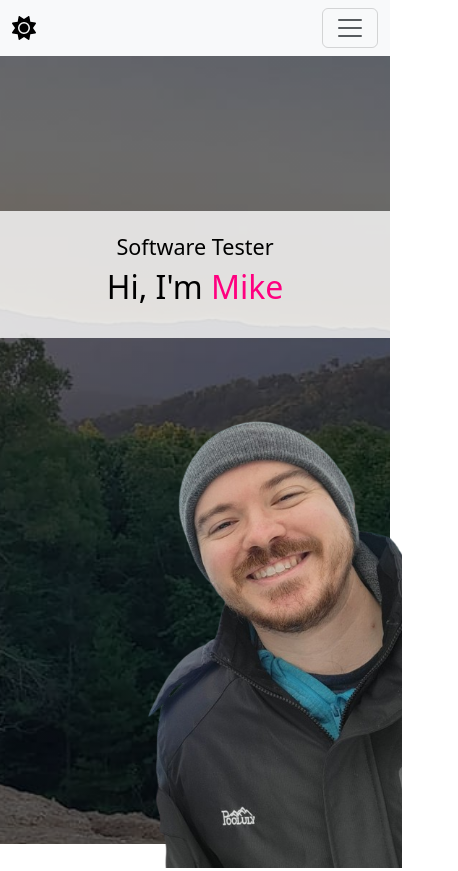
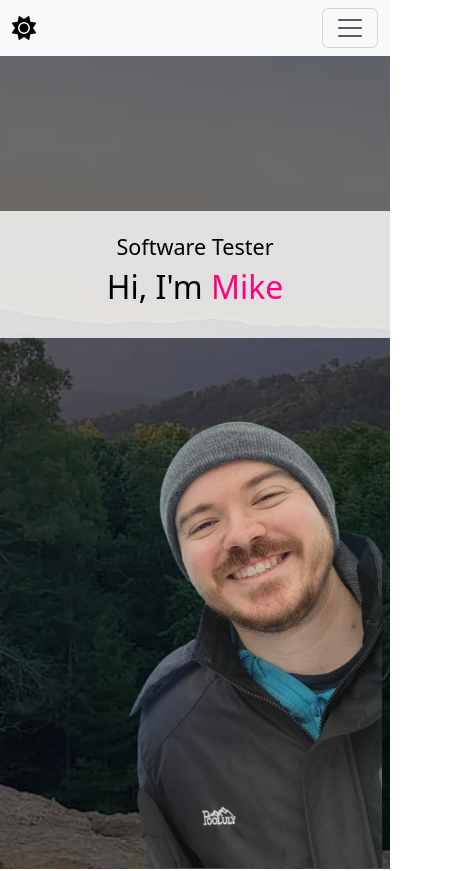
Before and after one commit to Tishinator/Tishinator.github.io, a React (Create React App) app in the folder user-page/: page / in a window 390 px wide. Shown: the top 871 px of the page, 458 px wide, since content can reach past the window. Before the commit the page ends 844 px from the top, so only its background shows below. Built offline with nearby package versions, Linux system fonts and the light colour scheme.

Commit message:
updated width issues

```diff
--- a/user-page/src/App.css
+++ b/user-page/src/App.css
@@ -14,8 +14,8 @@ html, body {
   margin: 0; /* Remove default margin */
 }
 
-@media (max-width: 600px) {
-  html, body {
-    overflow-x: hidden;
+@media (max-width: 800px) {
+  body {
+      overflow-x: hidden;
   }
 }
--- a/user-page/src/components/css/Introduction.module.css
+++ b/user-page/src/components/css/Introduction.module.css
@@ -55,9 +55,12 @@
 
 @media (max-width: 600px) {
     .userProfileImage {
-        top: 35vh;
-        max-width: 75vw;
-        left: 30vw;
+        left: auto; /* Remove the left positioning on mobile */
+        right: 0; /* Keep it aligned to the right */
+        top: 35vh; /* Adjust as necessary */
+        max-width: 75vw; /* Ensure it does not exceed the viewport width */
+        /* Ensure the image is fully visible within the viewport */
+        position: fixed; /* or 'absolute', depending on your layout needs */
     }
 
     .introText {
```
